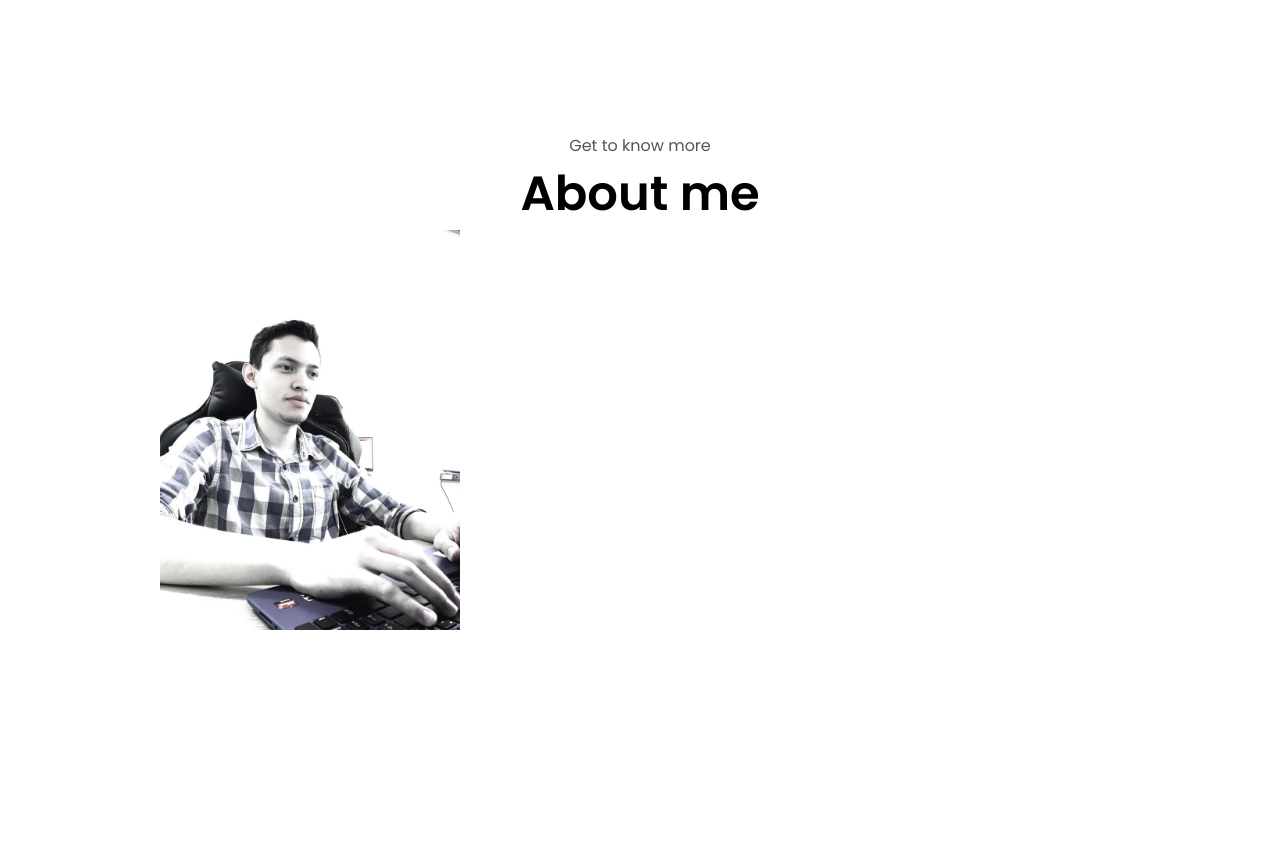
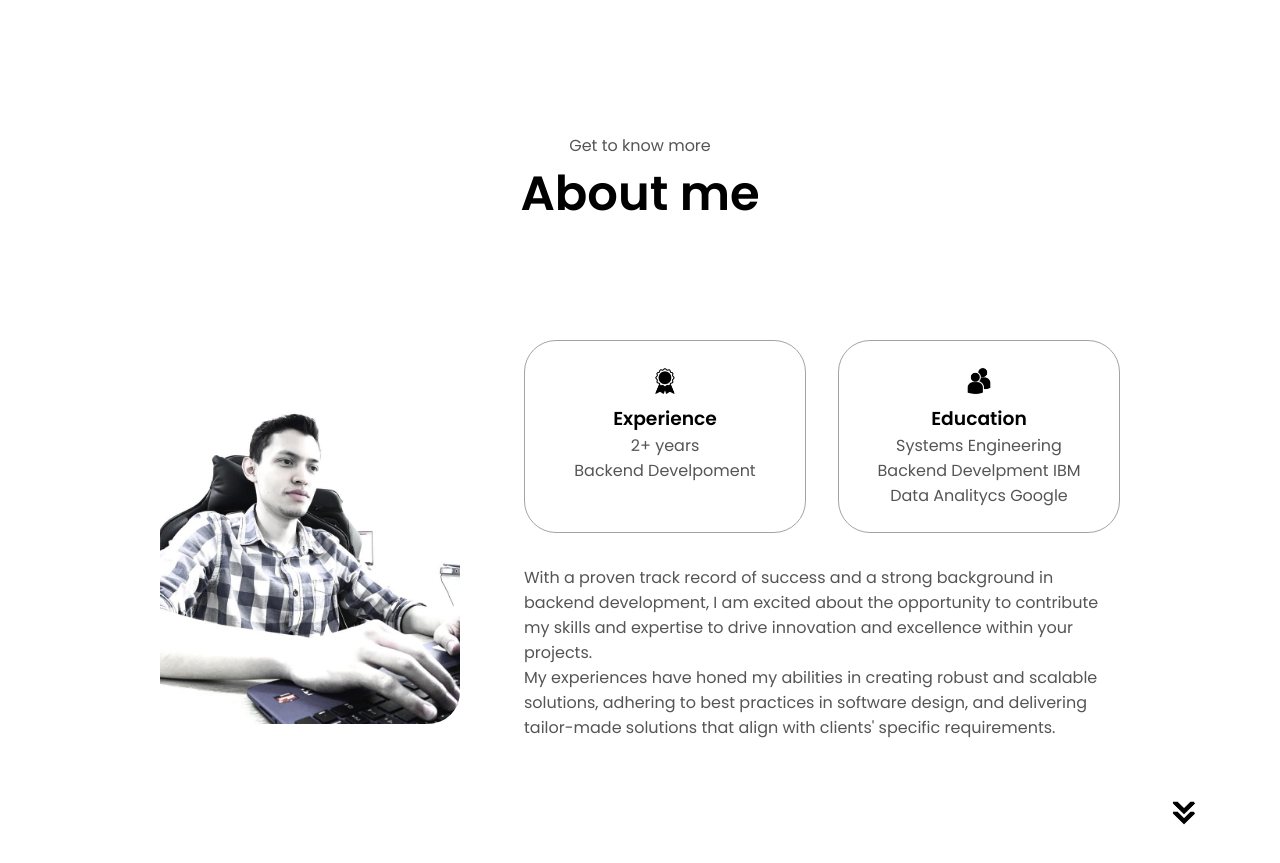
Before and after one commit to seb722x/portfolio-bw-js-html-css, a plain HTML site: page index.html in a window 1280 px wide. Shown: the part 675-1538 px from the top of the page. Drawn offline with Linux system fonts and the light colour scheme.

Commit message:
included about section

```diff
--- a/index.html
+++ b/index.html
@@ -88,13 +88,35 @@
             <div class="about-details-container">
                 <div class="about-containers">
                     <div class="details-container">
-
+                        <img
+                        src="./assests/experience.png"
+                        alt="experience Icon"
+                        class="icon"
+                        />
+                        <h3>Experience</h3>
+                        <p>2+ years <br>Backend Develpoment</p>
                     </div>
+                    <div class="details-container">
+                        <img
+                        src="./assests/education.png"
+                        alt="education Icon"
+                        class="icon"
+                        />
+                        <h3>Education</h3>
+                        <p>Systems Engineering  <br>Backend Develpment  IBM <br>Data Analitycs Google</p>
+                    </div>
+                </div>
+                <div class="text-container">
+                    <p>With a proven track record of success and a strong background in backend development, I am excited about the opportunity to contribute my skills and expertise to drive innovation and excellence within your projects. </p>
+                    <p>My experiences have honed my abilities in creating robust and scalable solutions, adhering to best practices in software design, and delivering tailor-made solutions that align with clients' specific requirements.</p>
                 </div>
             </div>
         </div>
-
-
+        <img
+        src="./assests/arrow.png"
+        alt="Arrow icon"
+        class="icon arrow"
+        onclick="location.href='./#expirence'">
     </section>
 
 
--- a/style.css
+++ b/style.css
@@ -274,3 +274,57 @@ section{
 .btn-container {
     gap: 1rem;
 }
+
+
+/*About section*/
+
+#about {
+    position: relative;
+}
+
+.about-containers {
+    gap:2rem;
+    margin-bottom: 2rem;
+    margin-top: 2rem;
+}
+
+.about-details-container {
+    justify-content: center;
+    flex-direction: column;
+}
+
+.about-containers,
+.about-details-container{
+    display: flex;
+}
+
+.about-pic {
+    border-radius: 2rem;
+}
+
+.arrow{
+    position: absolute;
+    right: -5rem;
+    bottom: 2.5rem;
+}
+
+.details-container{
+    padding:1.5rem;
+    flex:1;
+    background: white;
+    border-radius: 2rem;
+    border: rgb(53,53,53) 0.1rem solid;
+    border-color:rgb(163,163,163);
+    text-align: center;
+}
+
+.section-container {
+    gap: 4rem;
+    height: 80%;
+}
+
+.section__pic-container {
+    height: 400px;
+    width: 400px;
+    margin: auto 0;
+}
```
